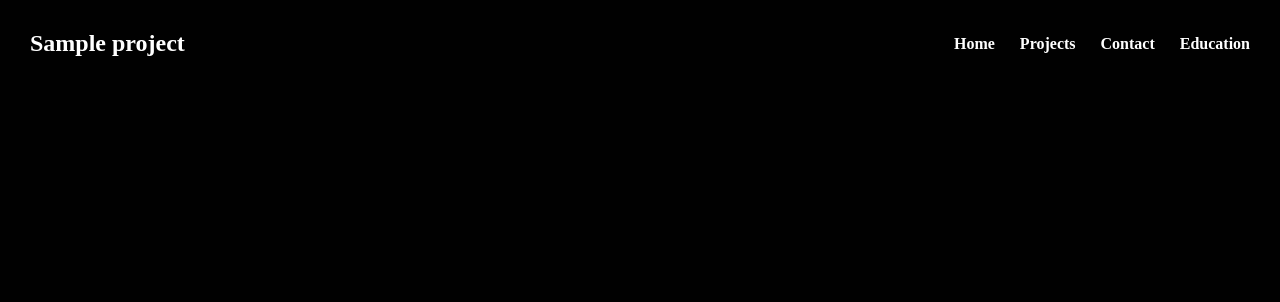
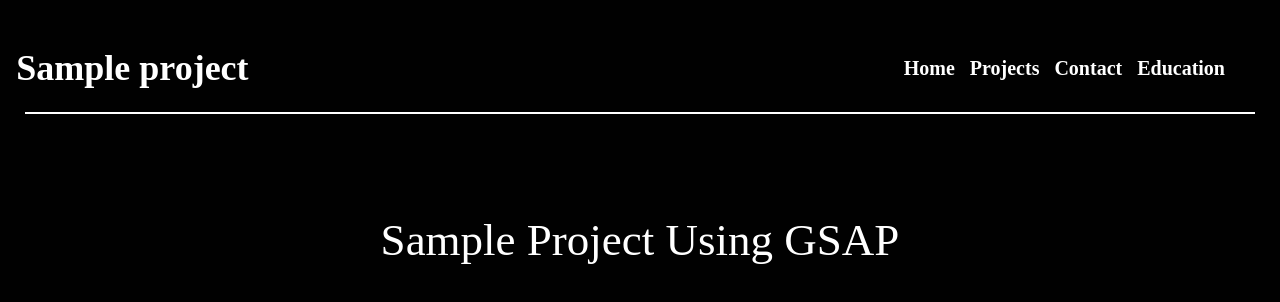
Before and after one commit to Developer-tej/GSAP, a plain HTML site: page index.html in a window 1280 px wide. Drawn offline with nearby package versions, Linux system fonts and the light colour scheme.

Commit message:
Learned some basics of GSAP

```diff
--- a/script.js
+++ b/script.js
@@ -13,3 +13,7 @@ tl.from("h4",{
     duration:1,
     stagger:0.2
 })
+
+tl.to("h1",{
+    scale:1.5
+})
--- a/styles.css
+++ b/styles.css
@@ -1,6 +1,7 @@
 *{
     margin: 0;
     padding:0;
+
 }
 
 body{
@@ -13,15 +14,27 @@ nav{
     justify-content: space-between;
     align-items: center;
     padding: 30px;
+    border-bottom:2px solid white;
+    margin:25px;
+}
+
+h4{
+    font-size: 20px;
+}
+
+h4:hover{
+    text-decoration: underline;
 }
 
 .items{
     display: flex;
     align-items: center;
-    gap: 25px;
+    gap: 15px;
 }
 
 .content{
-    transform: translate(-50%,-50%);
+    text-align: center;
     font-size: 45px;
+    margin-top: 100px;
+    font-weight: 50px;
 }
```
